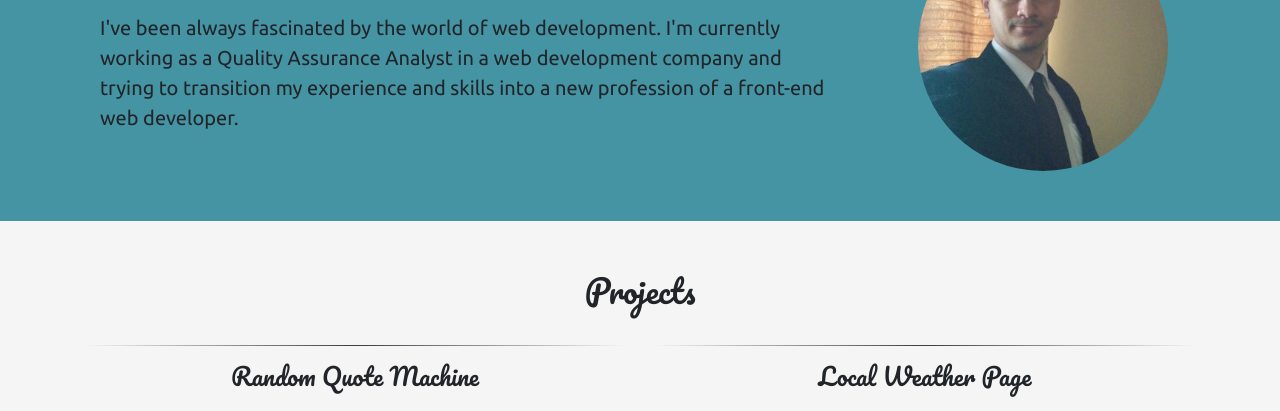
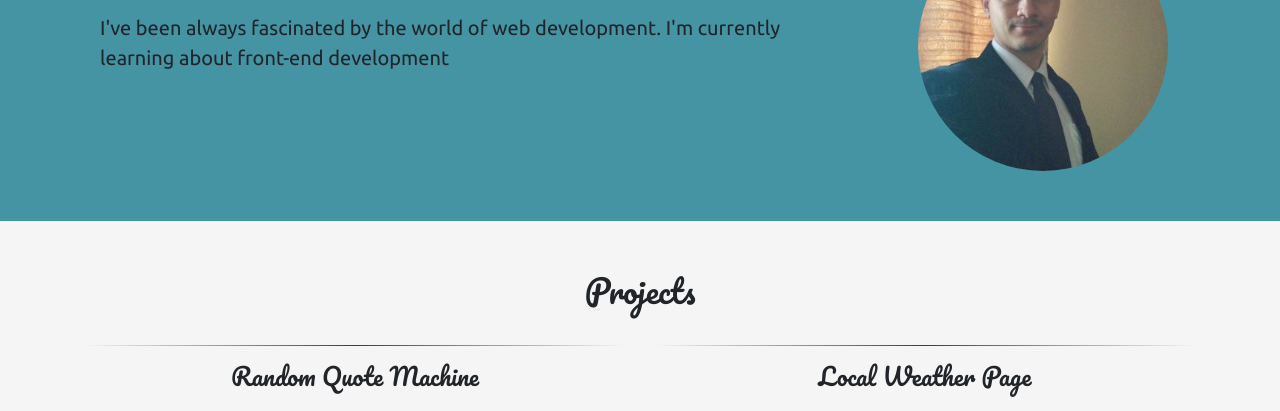
Before and after one commit to Marat-Z-Valiev/Marat-Z-Valiev.github.io, a plain HTML site: page index.html in a window 1280 px wide. Shown: the part 689-1100 px from the top of the page. Drawn offline with nearby package versions, Linux system fonts and the light colour scheme.

Commit message:
Update About section

```diff
--- a/index.html
+++ b/index.html
@@ -47,7 +47,7 @@
           <h2>About</h2>
           <div class="about-text">
             <p>Hello and welcome to my portfolio page!</p>
-            <p>I've been always fascinated by the world of web development. I'm currently working as a Quality Assurance Analyst in a web development company and trying to transition my experience and skills into a new profession of a front-end web developer. </p>
+            <p>I've been always fascinated by the world of web development. I'm currently learning about front-end development</p>
           </div>
         </div>
         <div class="col-sm-12 col-md-12 col-lg-4 col-xl-4">
```
